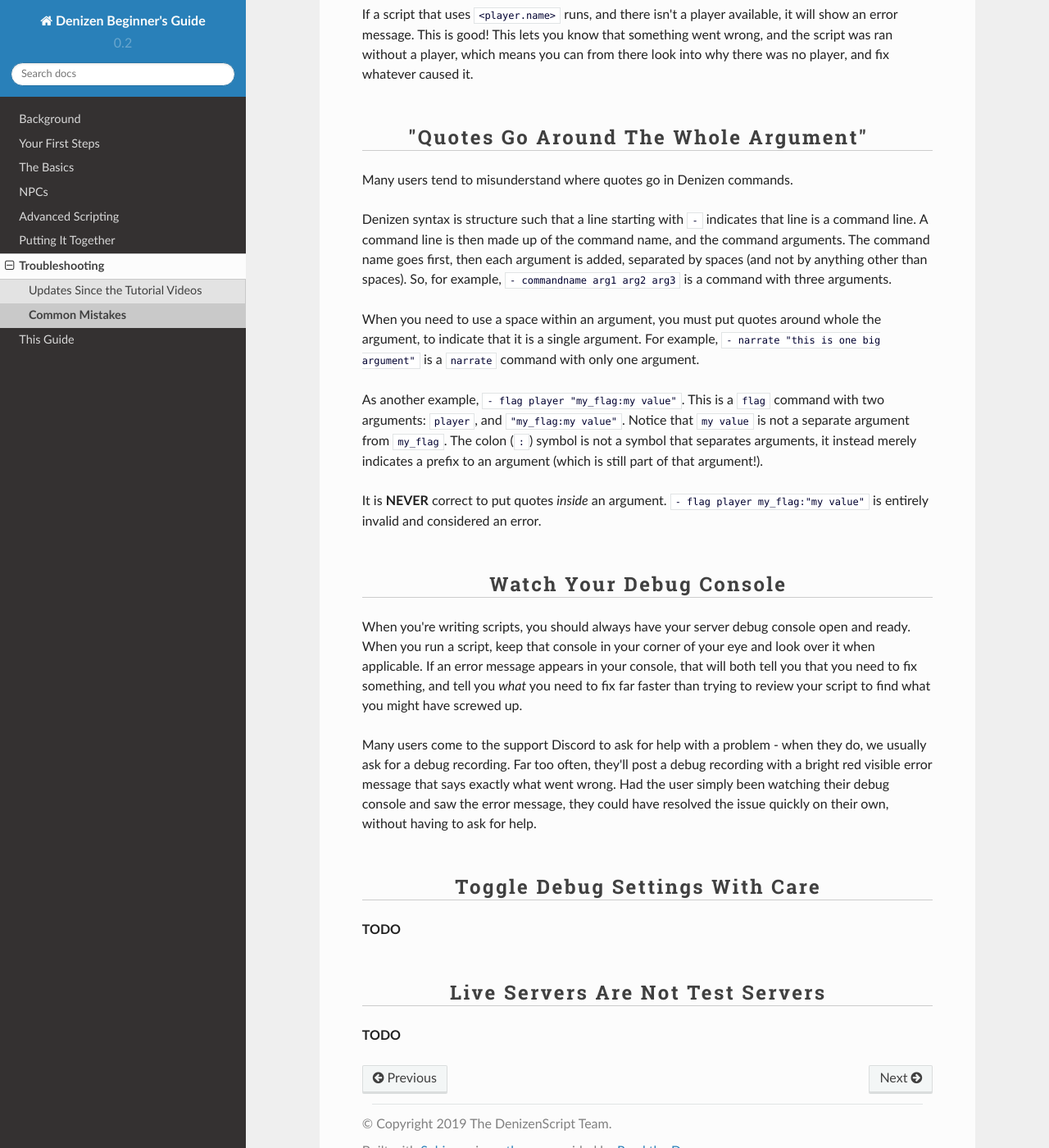
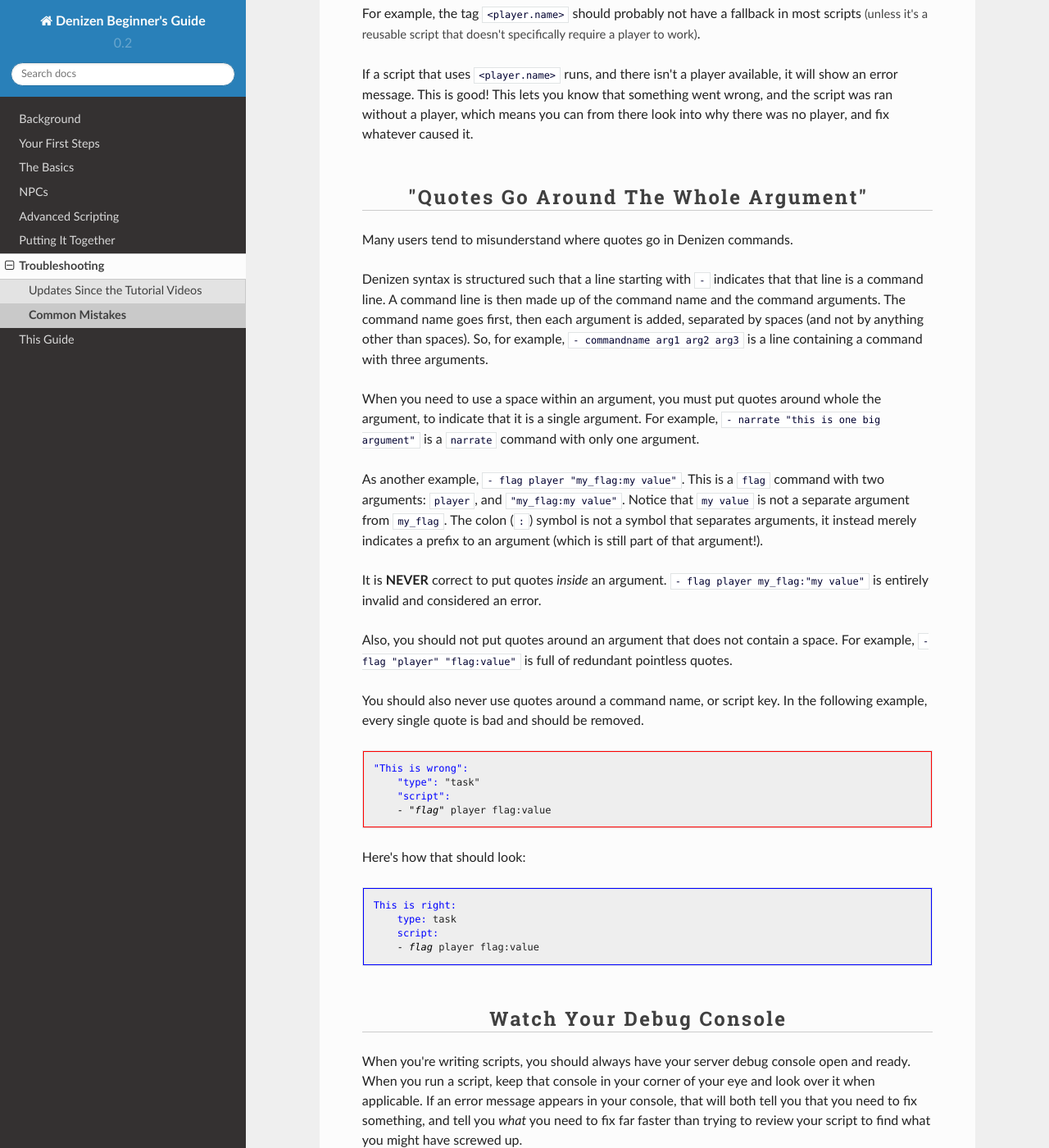
Before and after one commit to DenizenScript/Denizen-Beginners-Guide, a Sphinx documentation site: the page built from source/guides/troubleshooting/common-mistakes.md, in a window 1280 px wide and 1400 px high, scrolled down 6606 px. Shown: the whole window at 82% size. Built offline with Sphinx 7.4.7 and the Read the Docs theme 2.0.0, drawn with Linux system fonts in a browser that asks for light colours; some of the changed text lies outside the part shown.

Commit message:
cleaning/improvements to common mistakes file

````diff
--- a/source/guides/troubleshooting/common-mistakes.md
+++ b/source/guides/troubleshooting/common-mistakes.md
@@ -13,6 +13,8 @@ There are a few common mistakes and not-very-obvious expectations about how to h
 Historically in Minecraft, players were unique based on their name. This meant that "Steve" was theoretically always going to be "Steve". There was one true "Steve", nobody else could be "Steve" and "Steve" could never take on another name. This changed around the era of Minecraft 1.7, when UUIDs became the unique identifier of a player, and players were from there on allowed to change their names.
 
 Never track a player's name internally. The `<player.name>` tag should exclusively be used for outputting a clean name in a `narrate` command or similar output meant to be read by players. As that's all a name is meant for: human reading. It is not meant for any internal tracking. It is not unique nor reliable.
+
+\* Note that there is one exception to this: the `execute` command runs external plugin commands, which will likely expect either a name or UUID as input, not a Denizen object.
 
 ### So, A Player Is Their UUID?
 
@@ -188,7 +190,7 @@ If a script that uses `<player.name>` runs, and there isn't a player available,
 
 Many users tend to misunderstand where quotes go in Denizen commands.
 
-Denizen syntax is structure such that a line starting with `-` indicates that line is a command line. A command line is then made up of the command name, and the command arguments. The command name goes first, then each argument is added, separated by spaces (and not by anything other than spaces). So, for example, `- commandname arg1 arg2 arg3` is a command with three arguments.
+Denizen syntax is structured such that a line starting with `-` indicates that that line is a command line. A command line is then made up of the command name and the command arguments. The command name goes first, then each argument is added, separated by spaces (and not by anything other than spaces). So, for example, `- commandname arg1 arg2 arg3` is a line containing a command with three arguments.
 
 When you need to use a space within an argument, you must put quotes around whole the argument, to indicate that it is a single argument. For example, `- narrate "this is one big argument"` is a `narrate` command with only one argument.
 
@@ -196,16 +198,38 @@ As another example, `- flag player "my_flag:my value"`. This is a `flag` command
 
 It is **NEVER** correct to put quotes *inside* an argument. `- flag player my_flag:"my value"` is entirely invalid and considered an error.
 
+Also, you should not put quotes around an argument that does not contain a space. For example, `- flag "player" "flag:value"` is full of redundant pointless quotes.
+
+You should also never use quotes around a command name, or script key. In the following example, every single quote is bad and should be removed.
+
+```dscript_red
+"This is wrong":
+    "type": "task"
+    "script":
+    - "flag" player flag:value
+```
+
+Here's how that should look:
+
+```dscript_blue
+This is right:
+    type: task
+    script:
+    - flag player flag:value
+```
+
 ### Watch Your Debug Console
 
 When you're writing scripts, you should always have your server debug console open and ready. When you run a script, keep that console in your corner of your eye and look over it when applicable. If an error message appears in your console, that will both tell you that you need to fix something, and tell you *what* you need to fix far faster than trying to review your script to find what you might have screwed up.
 
-Many users come to the support Discord to ask for help with a problem - when they do, we usually ask for a debug recording. Far too often, they'll post a debug recording with a bright red visible error message that says exactly what went wrong. Had the user simply been watching their debug console and saw the error message, they could have resolved the issue quickly on their own, without having to ask for help.
+When users come to the support Discord to ask for help with a problem, we usually ask for a debug recording. Far too often, they'll post a debug recording with a bright red visible error message that says exactly what went wrong. Had the user simply been watching their debug console and saw the error message, they could have resolved the issue quickly on their own, without having to ask for help.
 
 ### Toggle Debug Settings With Care
 
 **TODO**
 
+
+
 ### Live Servers Are Not Test Servers
 
 **TODO**
````
